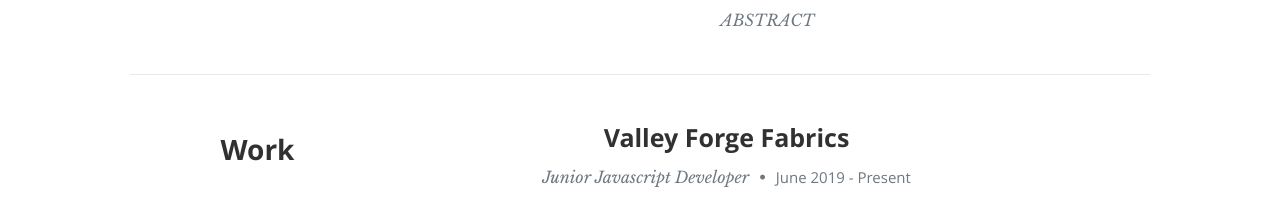
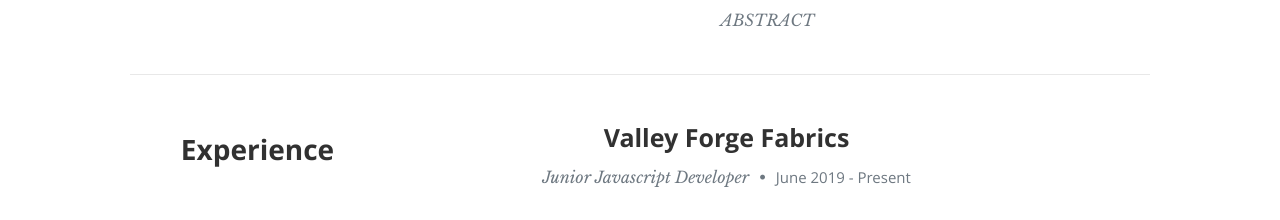
Before and after one commit to ClaudLucia/claudlucia.github.io, a React (Create React App) app: page / in a window 1280 px wide. Shown: the part 1720-1940 px from the top of the page. Built offline with nearby package versions, Linux system fonts and the light colour scheme.

Commit message:
update resume

```diff
--- a/src/component/Resume.js
+++ b/src/component/Resume.js
@@ -65,7 +65,7 @@
       </div>
       <div className="row work">
         <div className="three columns header-col">
-          <h2><span>Work</span></h2>
+          <h2><span>Experience</span></h2>
         </div>
         <div className="nine columns main-col">
           {
```
